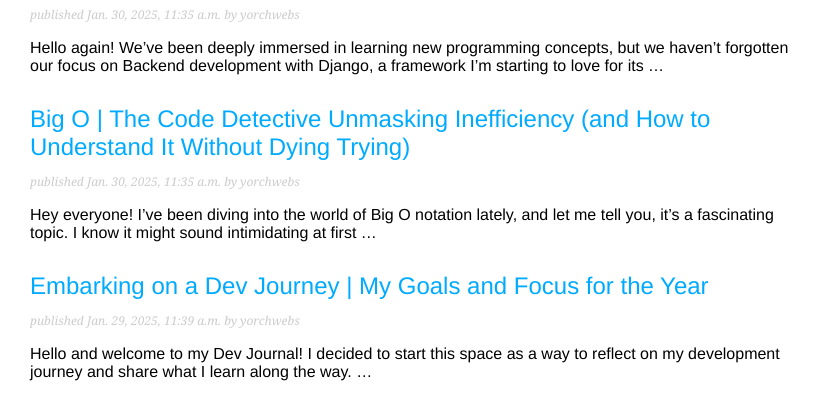
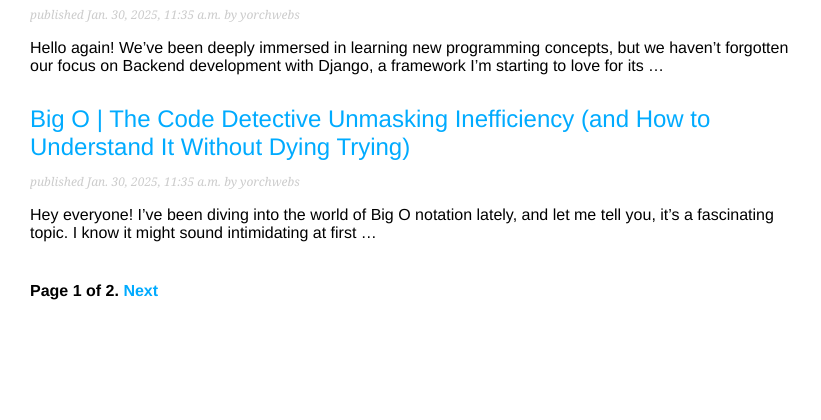
Before and after one commit to yorchwebs/django_blog, a Django app: page /blog/ in a window 1280 px wide. Shown: the part 254-674 px from the top of the page, without its empty margins (0-821 px from the left). Run offline with Django 5.2, Linux system fonts and the light colour scheme; data comes from the database, SQL or seed files in the repository; both versions use the stored data as it was after the commit.

Commit message:
feat(blog): Add pagination feature and fix the blog model

```diff
--- a/blog/models.py
+++ b/blog/models.py
@@ -60,7 +60,7 @@
         PUBLISHED = "PB", "Published"
 
     title = models.CharField(max_length=250)
-    slug = models.SlugField(max_length=250, unique_for_date="-publish")
+    slug = models.SlugField(max_length=250, unique_for_date="publish")
     author = models.ForeignKey(
         settings.AUTH_USER_MODEL,
         on_delete=models.CASCADE,
--- a/blog/views.py
+++ b/blog/views.py
@@ -1,5 +1,6 @@
 """Views for the blog app."""
 
+from django.core.paginator import Paginator
 from django.shortcuts import get_object_or_404, render
 
 from .models import Post
@@ -13,7 +14,10 @@
 
     :return: HttpResponse object
     """
-    posts = Post.published.all()
+    post_list = Post.published.all()
+    paginator = Paginator(post_list, 3)
+    page_number = request.GET.get("page", 1)
+    posts = paginator.page(page_number)
     return render(request, "post/list.html", {"posts": posts})
 
 
--- /dev/null
+++ b/templates/pagination.html
@@ -0,0 +1,13 @@
+<div class="pagination">
+    <span class="step-links">
+        {% if page.has_previous %}
+            <a href="?page={{ page.previous_page_number }}">Previous</a>
+        {% endif %}
+        <span class="current">
+            Page {{ page.number }} of {{ page.paginator.num_pages }}.
+        </span>
+        {% if page.has_next %}
+            <a href="?page={{ page.next_page_number }}">Next</a>
+        {% endif %}
+    </span>
+</div>
--- a/templates/post/list.html
+++ b/templates/post/list.html
@@ -10,4 +10,5 @@
     <p class="date">published {{ post.publish }} by {{ post.author }}</p>
     {{ post.body | truncatewords:30 | linebreaks }}
     {% endfor %}
+    {% include "pagination.html" with page=posts %}
 {% endblock %}
```
Also changed, not shown: db.sqlite3. Lines whose indentation alone changed are shown as unchanged.
